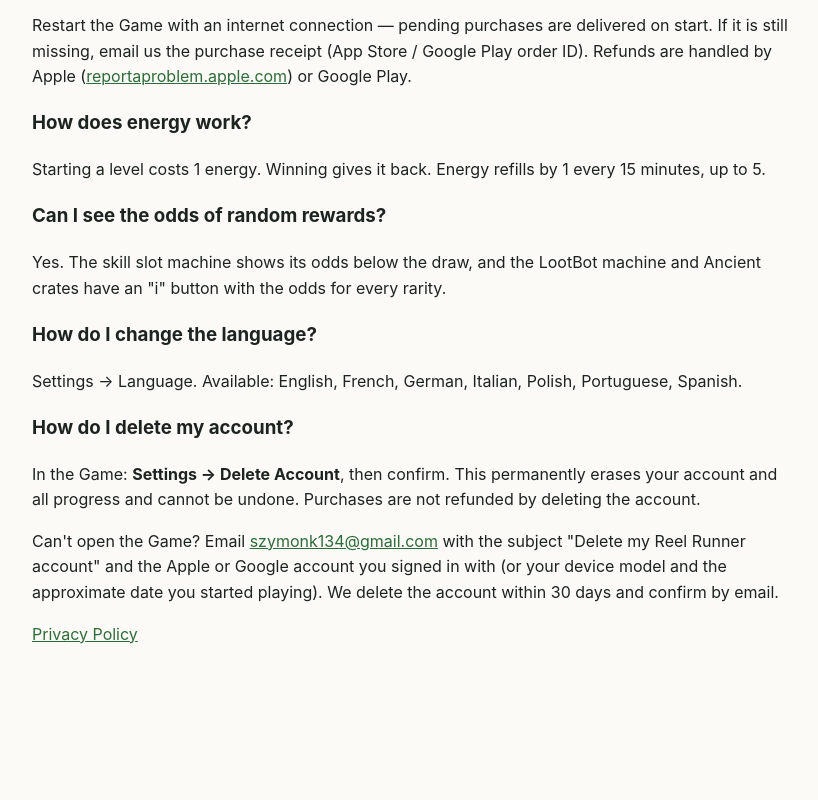
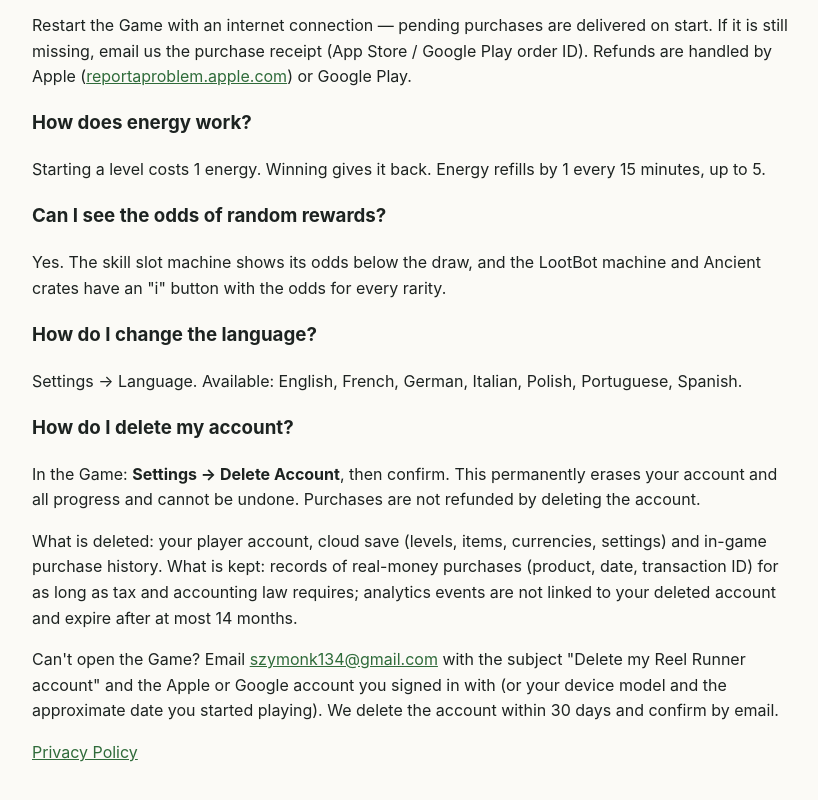
Before and after one commit to Polygon-River/polygon-river.github.io, a plain HTML site: page support.html in a window 1280 px wide. Shown: the part 557-1357 px from the top of the page, without its empty margins (228-1046 px from the left). Before the commit the page ends 1284 px from the top, so only its background shows below. Drawn offline with Linux system fonts and the light colour scheme.

Commit message:
Support: list deleted and retained data for account deletion

```diff
--- a/support.html
+++ b/support.html
@@ -42,6 +42,7 @@
 
 <h3 id="delete">How do I delete my account?</h3>
 <p>In the Game: <strong>Settings → Delete Account</strong>, then confirm. This permanently erases your account and all progress and cannot be undone. Purchases are not refunded by deleting the account.</p>
+<p>What is deleted: your player account, cloud save (levels, items, currencies, settings) and in-game purchase history. What is kept: records of real-money purchases (product, date, transaction ID) for as long as tax and accounting law requires; analytics events are not linked to your deleted account and expire after at most 14 months.</p>
 <p>Can't open the Game? Email <a href="mailto:szymonk134@gmail.com?subject=Delete%20my%20Reel%20Runner%20account">szymonk134@gmail.com</a> with the subject "Delete my Reel Runner account" and the Apple or Google account you signed in with (or your device model and the approximate date you started playing). We delete the account within 30 days and confirm by email.</p>
 
 <p class="muted"><a href="privacy.html">Privacy Policy</a></p>
```
